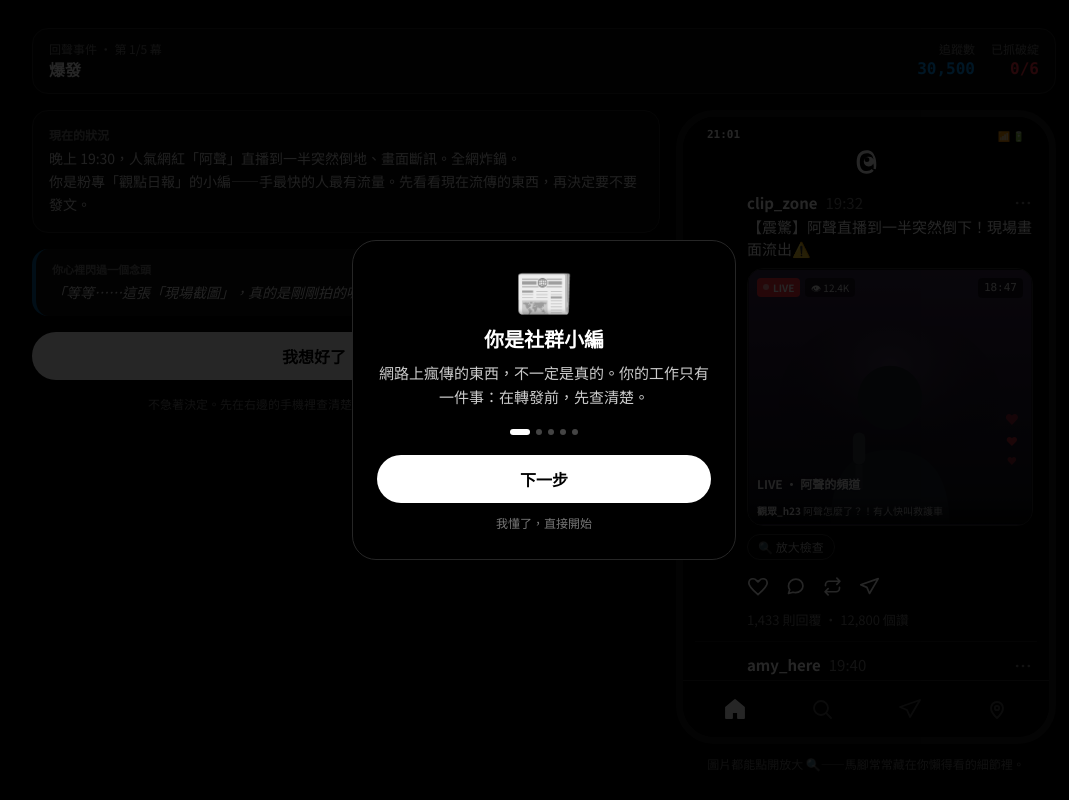
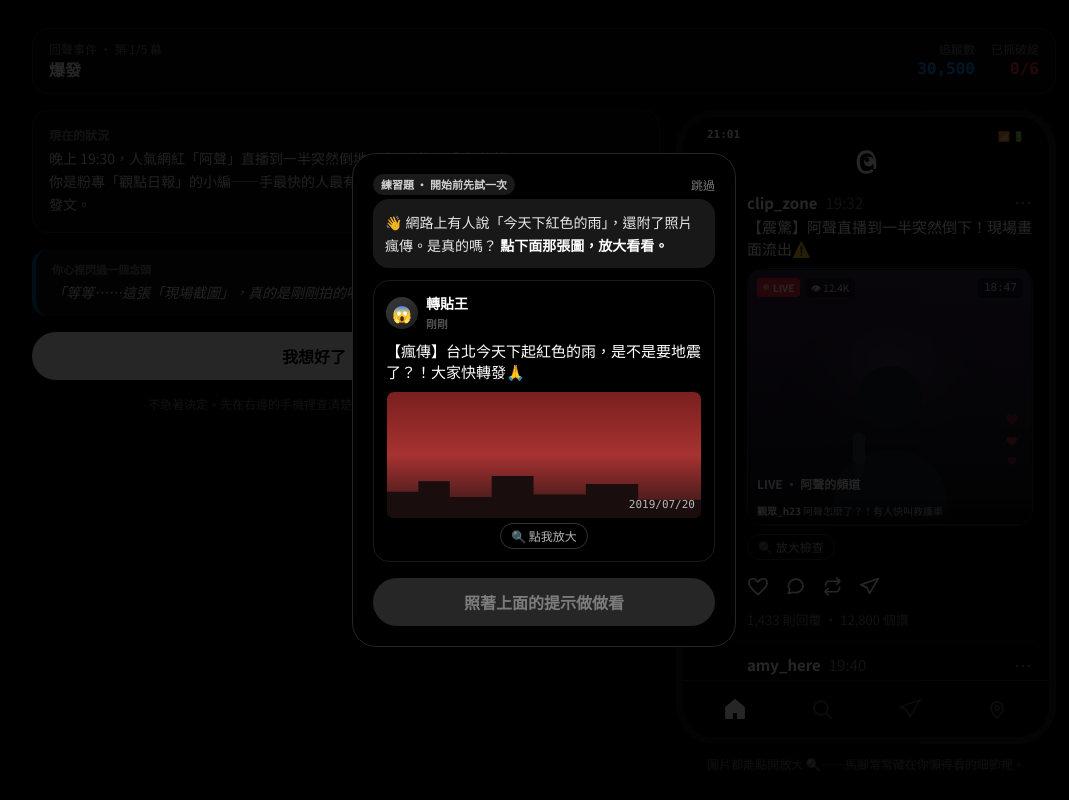
Before and after one commit to a96020183/echo-case, a React (Vite) app: page / in a window 1280 px wide. Both pictures are taken after a click on the button "進入現場". Shown: the whole page, without its empty margins (96-1165 px from the left). Built offline with nearby package versions, Linux system fonts and the light colour scheme.

Commit message:
feat: 新手導覽改為親手練習題（1 練習+6 正式，帶玩家做一次查核）

```diff
--- a/src/components/Tutorial.jsx
+++ b/src/components/Tutorial.jsx
@@ -1,70 +1,95 @@
 import { useState } from 'react'
 
-// 新手導覽：只教「怎麼操作」，不劇透任何破綻。可跳過。
-const STEPS = [
-  {
-    emoji: '📰',
-    title: '你是社群小編',
-    body: '網路上瘋傳的東西，不一定是真的。你的工作只有一件事：在轉發前，先查清楚。',
-  },
-  {
-    emoji: '🔍',
-    title: '看到圖，就放大它',
-    body: '點任何圖片可以放大檢查。假圖常常在細節露餡——時間對不對、有沒有修改過的痕跡。放大才看得到。',
-  },
-  {
-    emoji: '👤',
-    title: '覺得誰可疑，點他名字',
-    body: '點帳號名字能查它的底細：什麼時候註冊、發過什麼。臨時開的空帳號，講的話要打折。',
-  },
-  {
-    emoji: '🧭',
-    title: '還能搜尋、比對',
-    body: '底部有「搜尋」可以查資料，「證據板」可以把線索排在一起找矛盾。多用它們。',
-  },
-  {
-    emoji: '🚩',
-    title: '目標：抓出破綻',
-    body: '每識破一個假消息，右上角「已抓破綻」就 +1。抓越多，你越不會被騙。準備好了嗎？',
-  },
-]
-
+// 新手練習：親手做一題（1 練習 + 正式 6 題）。
+// 用跟劇情無關的中性例子，手把手帶玩家：點圖 → 放大 → 找破綻 → 恍然大悟。
 export default function Tutorial({ onFinish }) {
-  const [i, setI] = useState(0)
-  const step = STEPS[i]
-  const last = i === STEPS.length - 1
+  const [phase, setPhase] = useState('brief') // brief → zoom → done
 
   return (
     <div className="fixed inset-0 z-[60] flex items-end justify-center bg-black/85 sm:items-center sm:p-4">
-      <div className="w-full max-w-sm animate-fadeup rounded-t-3xl border border-line bg-black p-6 text-center sm:rounded-3xl">
-        <div className="mx-auto mb-4 h-1 w-10 rounded-full bg-[#333] sm:hidden" />
+      <div className="w-full max-w-sm animate-fadeup rounded-t-3xl border border-line bg-black p-5 sm:rounded-3xl">
+        <div className="mx-auto mb-3 h-1 w-10 rounded-full bg-[#333] sm:hidden" />
 
-        <div className="text-5xl">{step.emoji}</div>
-        <h3 className="mt-3 text-xl font-black">{step.title}</h3>
-        <p className="mt-2 text-[15px] leading-relaxed text-white/80">{step.body}</p>
-
-        {/* 進度點 */}
-        <div className="mt-5 flex justify-center gap-1.5">
-          {STEPS.map((_, idx) => (
-            <span
-              key={idx}
-              className={`h-1.5 rounded-full transition-all ${idx === i ? 'w-5 bg-white' : 'w-1.5 bg-[#444]'}`}
-            />
-          ))}
+        <div className="mb-1 flex items-center justify-between">
+          <span className="rounded-full bg-white/10 px-2 py-0.5 text-[11px] font-bold text-white/80">練習題 · 開始前先試一次</span>
+          {phase !== 'done' && (
+            <button onClick={onFinish} className="text-xs text-mute hover:text-white">跳過</button>
+          )}
         </div>
 
+        {/* 教練提示 */}
+        <div className="mb-3 rounded-2xl bg-[#181818] p-3 text-sm leading-relaxed text-white/90">
+          {phase === 'brief' && (
+            <>👋 網路上有人說「今天下紅色的雨」，還附了照片瘋傳。是真的嗎？<b className="text-white"> 點下面那張圖，放大看看。</b></>
+          )}
+          {phase === 'zoom' && (
+            <>🔍 放大了！仔細看照片，有沒有哪裡不對勁？<b className="text-white"> 覺得可疑的地方，點一下。</b></>
+          )}
+          {phase === 'done' && (
+            <>🎯 你抓到了！照片角落的日期是 <b className="text-warn">2019 年</b>——這是好幾年前的舊照，根本不是「今天」。<br />這就是事實查核：<b className="text-white">多看一眼細節，就不會被騙。</b>正式遊戲裡有 6 個這種破綻等你找。</>
+          )}
+        </div>
+
+        {/* 練習用的貼文 / 放大圖 */}
+        {phase === 'brief' && (
+          <div className="rounded-2xl border border-[#1a1a1a] p-3">
+            <div className="flex items-center gap-2">
+              <span className="grid h-8 w-8 place-items-center rounded-full text-base" style={{ background: 'linear-gradient(135deg,#3a3a3a,#1c1c1c)' }}>😱</span>
+              <div className="text-sm">
+                <div className="font-semibold">轉貼王</div>
+                <div className="text-[11px] text-mute">剛剛</div>
+              </div>
+            </div>
+            <p className="mt-2 text-[15px] leading-snug">【瘋傳】台北今天下起紅色的雨，是不是要地震了？！大家快轉發🙏</p>
+            <button onClick={() => setPhase('zoom')} className="mt-2 block w-full cursor-zoom">
+              <SampleSky />
+              <span className="mt-1 inline-block rounded-full border border-[#333] px-2.5 py-1 text-xs text-white/70">🔍 點我放大</span>
+            </button>
+          </div>
+        )}
+
+        {(phase === 'zoom' || phase === 'done') && (
+          <div className="rounded-2xl border border-[#1a1a1a] p-3">
+            <div className="relative">
+              <SampleSky big revealed={phase === 'done'} />
+              {phase === 'zoom' && (
+                <button
+                  onClick={() => setPhase('done')}
+                  className="absolute bottom-1.5 right-1.5 h-6 w-24 animate-pulse rounded ring-2 ring-warn/80 hover:bg-warn/20"
+                  title="這裡怪怪的？"
+                />
+              )}
+            </div>
+          </div>
+        )}
+
         <button
-          onClick={() => (last ? onFinish() : setI((v) => v + 1))}
-          className="mt-5 w-full rounded-full bg-white py-3 font-bold text-black transition hover:bg-white/90"
+          onClick={phase === 'done' ? onFinish : undefined}
+          disabled={phase !== 'done'}
+          className={`mt-4 w-full rounded-full py-3 font-bold transition ${
+            phase === 'done' ? 'bg-white text-black hover:bg-white/90' : 'cursor-not-allowed bg-white/15 text-white/40'
+          }`}
         >
-          {last ? '開始調查' : '下一步'}
+          {phase === 'done' ? '我學會了，開始' : '照著上面的提示做做看'}
         </button>
-        {!last && (
-          <button onClick={onFinish} className="mt-2 w-full py-1 text-xs text-mute hover:text-white">
-            我懂了，直接開始
-          </button>
-        )}
       </div>
     </div>
   )
 }
+
+// 練習用的「紅雨」照片，右下角有 2019 日期浮水印（破綻）
+function SampleSky({ big, revealed }) {
+  return (
+    <div className={`relative overflow-hidden rounded-lg border border-black/40 ${big ? 'h-48' : 'h-32'}`}>
+      <div className="absolute inset-0 bg-gradient-to-b from-[#7a1f1f] via-[#a83232] to-[#2a1414]" />
+      {/* 建物剪影 */}
+      <svg viewBox="0 0 300 120" className="absolute bottom-0 h-1/2 w-full" preserveAspectRatio="none">
+        <polygon points="0,120 0,70 30,70 30,50 60,50 60,80 100,80 100,40 140,40 140,75 190,75 190,55 240,55 240,85 300,85 300,120" fill="#1a0d0d" />
+      </svg>
+      {/* 日期浮水印（破綻） */}
+      <div className={`absolute bottom-1 right-1.5 font-mono text-[11px] ${revealed ? 'rounded bg-danger/30 px-1 text-white ring-2 ring-danger' : 'text-white/70'}`}>
+        2019/07/20
+      </div>
+    </div>
+  )
+}
```
